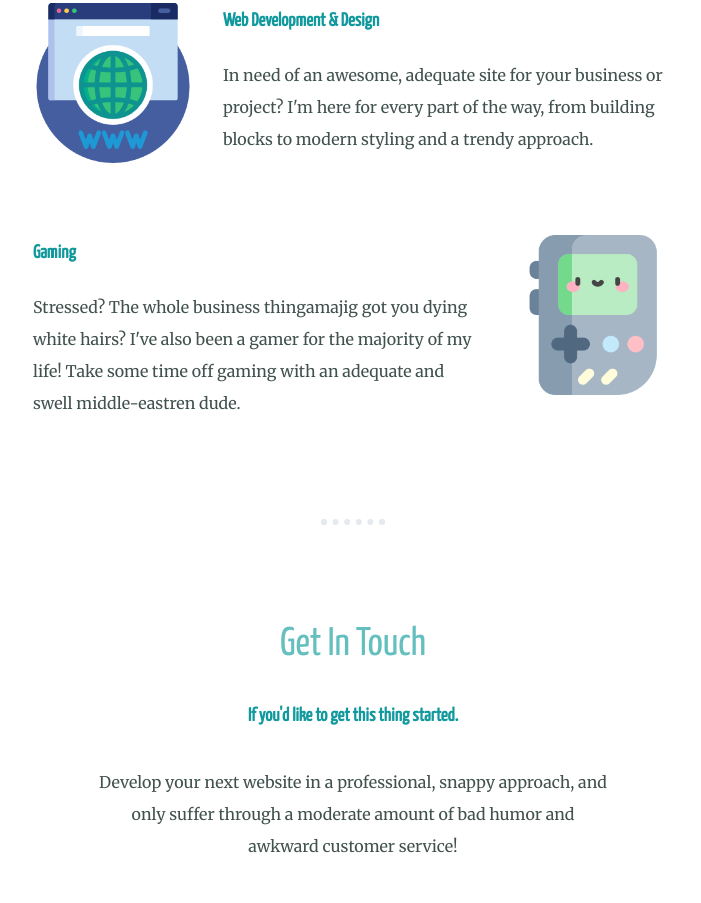
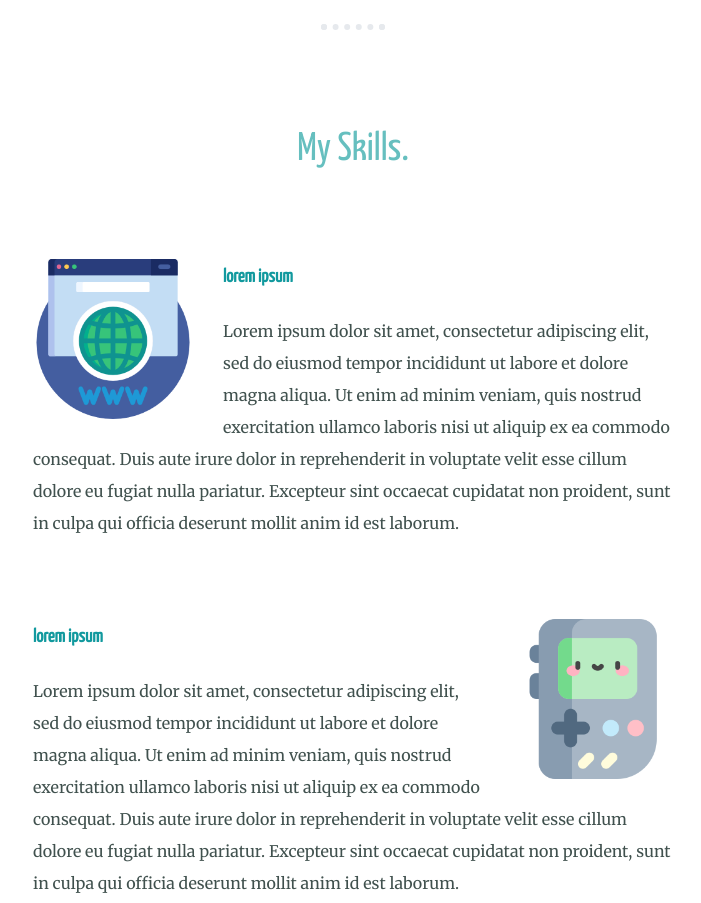
Before and after one commit to dlolzorx/Website, a plain HTML site: page index.html in a window 1280 px wide. Shown: the part 1501-2404 px from the top of the page, without its empty margins (287-988 px from the left). Drawn offline with Linux system fonts and the light colour scheme.

Commit message:
Placeholder text

```diff
--- a/index.html
+++ b/index.html
@@ -23,27 +23,27 @@
     <div class="profile">
       <img src="boy.png" alt="david-img">
       <h2>Hello.</h2>
-      <p class="intro">I am an aspiring web developer, and I would like to help you in your next project. </p>
+      <p class="intro">Lorem ipsum dolor sit amet, consectetur adipiscing elit, sed do eiusmod tempor incididunt ut labore et dolore magna aliqua. Ut enim ad minim veniam, quis nostrud exercitation ullamco laboris nisi ut aliquip ex ea commodo consequat. Duis aute irure dolor in reprehenderit in voluptate velit esse cillum dolore eu fugiat nulla pariatur. Excepteur sint occaecat cupidatat non proident, sunt in culpa qui officia deserunt mollit anim id est laborum. </p>
     </div>
     <hr>
     <div class="skills">
       <h2>My Skills.</h2>
       <div class="skill-row">
         <img class="skill1" src="www.png" alt="www-img">
-        <h3>Web Development & Design</h3>
-        <p>In need of an awesome, adequate site for your business or project? I'm here for every part of the way, from building blocks to modern styling and a trendy approach.</p>
+        <h3>lorem ipsum</h3>
+        <p>Lorem ipsum dolor sit amet, consectetur adipiscing elit, sed do eiusmod tempor incididunt ut labore et dolore magna aliqua. Ut enim ad minim veniam, quis nostrud exercitation ullamco laboris nisi ut aliquip ex ea commodo consequat. Duis aute irure dolor in reprehenderit in voluptate velit esse cillum dolore eu fugiat nulla pariatur. Excepteur sint occaecat cupidatat non proident, sunt in culpa qui officia deserunt mollit anim id est laborum. </p>
       </div>
       <div class="skill-row">
         <img class="skill2" src="videogame.png" alt="videogame-img">
-        <h3>Gaming</h3>
-        <p>Stressed? The whole business thingamajig got you dying white hairs? I've also been a gamer for the majority of my life! Take some time off gaming with an adequate and swell middle-eastren dude.</p>
+        <h3>lorem ipsum</h3>
+        <p>Lorem ipsum dolor sit amet, consectetur adipiscing elit, sed do eiusmod tempor incididunt ut labore et dolore magna aliqua. Ut enim ad minim veniam, quis nostrud exercitation ullamco laboris nisi ut aliquip ex ea commodo consequat. Duis aute irure dolor in reprehenderit in voluptate velit esse cillum dolore eu fugiat nulla pariatur. Excepteur sint occaecat cupidatat non proident, sunt in culpa qui officia deserunt mollit anim id est laborum. </p>
       </div>
     </div>
     <hr>
     <div class="contact-me">
       <h2>Get In Touch</h2>
       <h3>If you'd like to get this thing started.</h3>
-      <p class="contact-message">Develop your next website in a professional, snappy approach, and only suffer through a moderate amount of bad humor and awkward customer service! </p>
+      <p class="contact-message">Lorem ipsum dolor sit amet, consectetur adipiscing elit, sed do eiusmod tempor incididunt ut labore et dolore magna aliqua. Ut enim ad minim veniam, quis nostrud exercitation ullamco laboris nisi ut aliquip ex ea commodo consequat. Duis aute irure dolor in reprehenderit in voluptate velit esse cillum dolore eu fugiat nulla pariatur. Excepteur sint occaecat cupidatat non proident, sunt in culpa qui officia deserunt mollit anim id est laborum. </p>
       <a class="butn" href="mailto:dlolzorx@yahoo.com">CONTACT ME</a>
     </div>
   </div>
```
